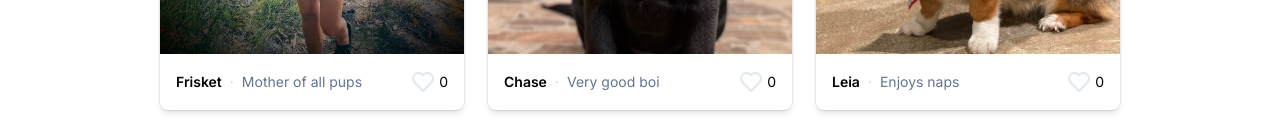
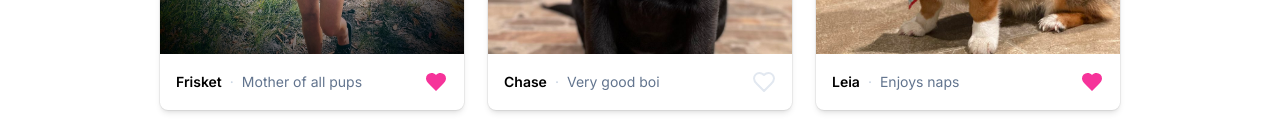
Before and after one commit to BoiteSphinx/lc-react-from-scratch, a React (Vite) app: page / in a window 1280 px wide. Shown: the part 660-792 px from the top of the page. Built offline with nearby package versions, Linux system fonts and the light colour scheme.

Commit message:
Sharing State Across Components

```diff
--- a/src/App.tsx
+++ b/src/App.tsx
@@ -1,12 +1,14 @@
+import { useState } from "react";
 import { Container } from "./components/Container";
 import { Header } from "./components/Header";
 import { NewPuppyForm } from "./components/NewPuppyForm";
 import { PageWrapper } from "./components/PageWrapper";
 import { PuppiesList } from "./components/Puppieslist";
 import { Search } from "./components/Search";
-import { Shortlist } from "./components/Shortlist";
+import { ShortList } from "./components/Shortlist";
 
 import { puppies } from "./data/puppies";
+import { Puppy } from "./types";
 
 export function App() {
   return (
@@ -21,14 +23,16 @@
 }
 
 function Main() {
+  const [liked, setLiked] = useState<Puppy['id'][]>([1, 3])
+
   return (
     <main>
       <div className="mt-24 grid gap-8 sm:grid-cols-2">
         <Search />
 
-        <Shortlist />
+        <ShortList />
       </div>
-      <PuppiesList puppies={puppies} />
+      <PuppiesList puppies={puppies} liked={liked} setLiked={setLiked} />
 
       <NewPuppyForm />
 
--- a/src/components/LikeToggle.tsx
+++ b/src/components/LikeToggle.tsx
@@ -1,27 +1,29 @@
 import { Heart } from "lucide-react";
-import { useState } from "react";
+import { Dispatch, SetStateAction } from "react";
+import { Puppy } from "../types";
 
-export function LikeToggle() {
-  const [isLiked, setIsLiked] = useState(false)
-  const [count, setCount] = useState(0)
+export function LikeToggle({ id, liked, setLiked }: {
+  id: Puppy['id'];
+  liked: Puppy['id'][];
+  setLiked: Dispatch<SetStateAction<Puppy['id'][]>>;
+}) {
 
-  function handleClick() {
-    setIsLiked(! isLiked)
-    setCount(prevCount => prevCount + 1)
-    setCount(prevCount => prevCount + 1)
-    setCount(prevCount => prevCount + 1)
-  }
 
   return (
-    <button className="group flex items-center gap-1" onClick={handleClick}>
+    <button className="group" onClick={() => {
+      if (liked.includes(id)) {
+        setLiked(liked.filter(pupId => pupId !== id))
+      } else {
+        setLiked([...liked, id])
+      }
+    }}>
       <Heart
         className={
-          isLiked
+          liked.includes(id)
           ? 'fill-pink-500 stroke-none'
           : 'stroke-slate-200 group-hover:stroke-slate-300'
         }
       />
-      <span>{count}</span>
     </button>
   )
 }
--- a/src/components/Puppieslist.tsx
+++ b/src/components/Puppieslist.tsx
@@ -1,12 +1,21 @@
+import { Dispatch, SetStateAction } from "react";
 import { type Puppy } from "../types";
 import { LikeToggle } from "./LikeToggle";
 
-export function PuppiesList({ puppies }: { puppies: Puppy[] }) {
+export function PuppiesList({
+  puppies,
+  liked,
+  setLiked,
+}: {
+  puppies: Puppy[];
+  liked: Puppy['id'][];
+  setLiked: Dispatch<SetStateAction<Puppy['id'][]>>;
+}) {
   return (
     <ul className="mt-8 grid gap-6 sm:grid-cols-2 lg:grid-cols-3">
       {
         puppies.map((puppy) => (
-          <PuppyCard key={puppy.id} puppy={puppy} />
+          <PuppyCard key={puppy.id} puppy={puppy} liked={liked} setLiked={setLiked} />
         ))
       }
     </ul>
@@ -15,9 +24,15 @@
 
 type PuppyCardProps = {
   puppy: Puppy;
+  liked: Puppy['id'][];
+  setLiked: Dispatch<SetStateAction<Puppy['id'][]>>
 }
 
-function PuppyCard({ puppy }: PuppyCardProps) {
+function PuppyCard({
+  puppy,
+  liked,
+  setLiked,
+}: PuppyCardProps) {
   return (
     <li key={puppy.id} className="overflow-clip rounded-lg bg-white shadow-md ring ring-black/5 hover:-translate-y-0.5">
       <img
@@ -32,7 +47,7 @@
           <p className="text-slate-500">{puppy.vibe}</p>
         </div>
 
-        <LikeToggle />
+        <LikeToggle id={puppy.id} liked={liked} setLiked={setLiked} />
       </div>
     </li>
   )
--- a/src/components/Shortlist.tsx
+++ b/src/components/Shortlist.tsx
@@ -1,4 +1,4 @@
-export function Shortlist() {
+export function ShortList() {
   return (
     <div>
       <h2 className="flex items-center gap-2 font-medium">
```
